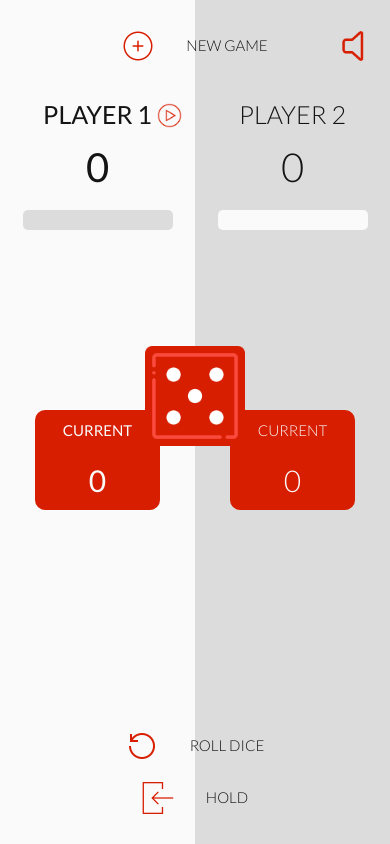
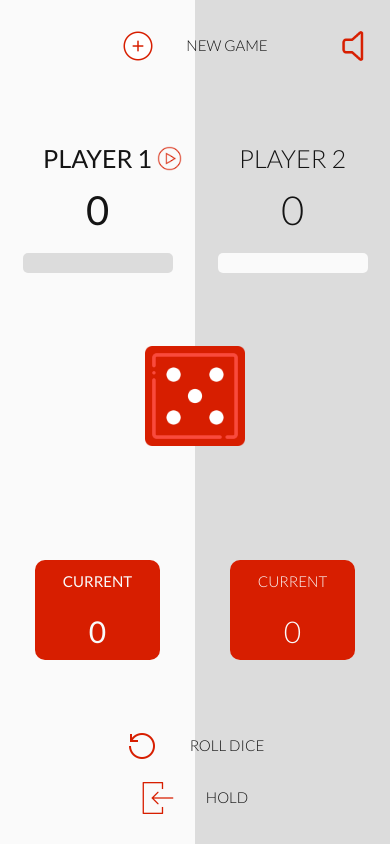
Before and after one commit to vikingsurfeur/dice_roll_game, a website: page public/index.html in a window 390 px wide. Drawn offline with Linux system fonts and the light colour scheme.

Commit message:
Modification layout responsive on Index.HTML and CSS

```diff
--- a/scss/pages/_home.scss
+++ b/scss/pages/_home.scss
@@ -101,6 +101,7 @@
         display: flex;
         flex-direction: column;
         text-align: center;
+        justify-content: space-around;
         @include for-size(sm) {
             justify-content: space-around;
         }
@@ -108,7 +109,6 @@
         &__global {
 
             &__title {
-                margin-top: 10rem;
                 position: relative;
                 font-size: 2.5em;
                 @include for-size(md) {
@@ -128,7 +128,7 @@
         &__progress {
             width: 15rem;
             height: 20px;
-            margin: 2rem auto 18rem;
+            margin: 2rem auto 0;
             @include for-size(md) {
                 width: 30rem;
             }
@@ -151,7 +151,7 @@
         &__current__score {
             width: 125px;
             height: 100px;
-            margin: 0 auto;
+            margin: 0 auto 4rem;
             display: flex;
             flex-direction: column;
             justify-content: space-around;
```
Also changed, not shown: public/index.html (+2 -2 lines), public/style/style.css, 1 other file.
